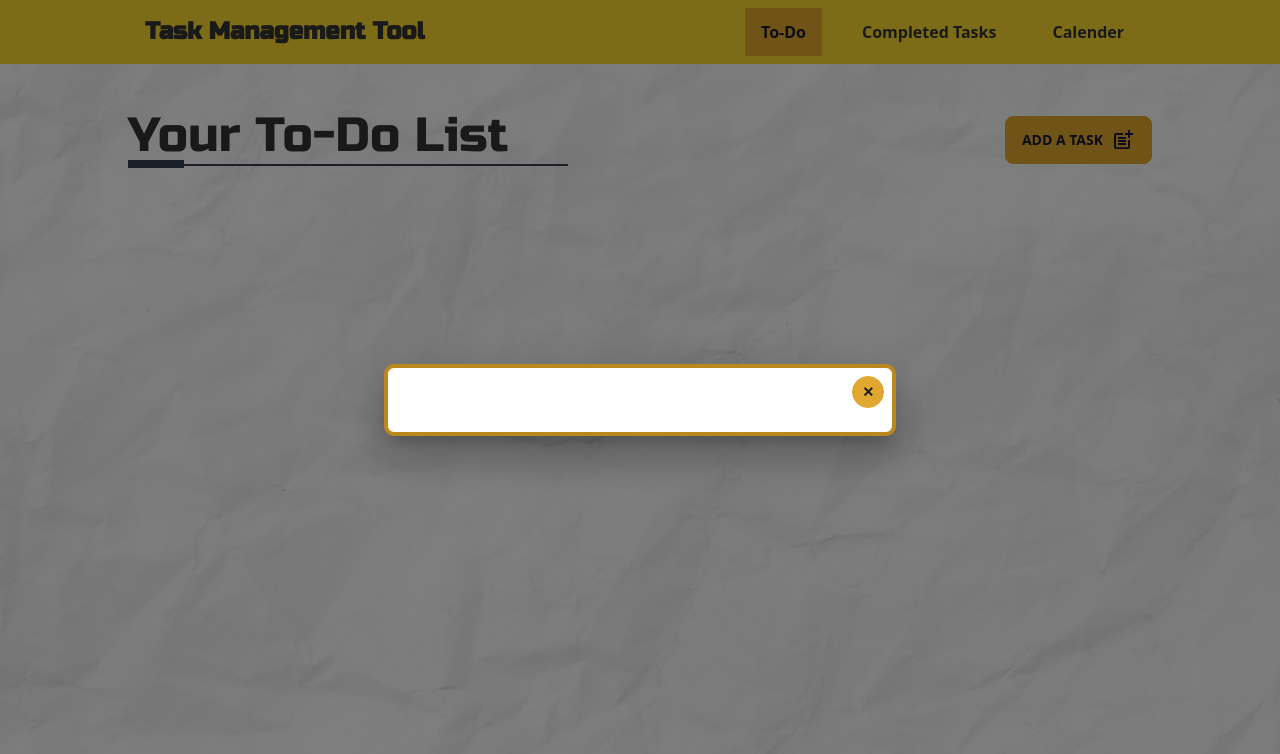
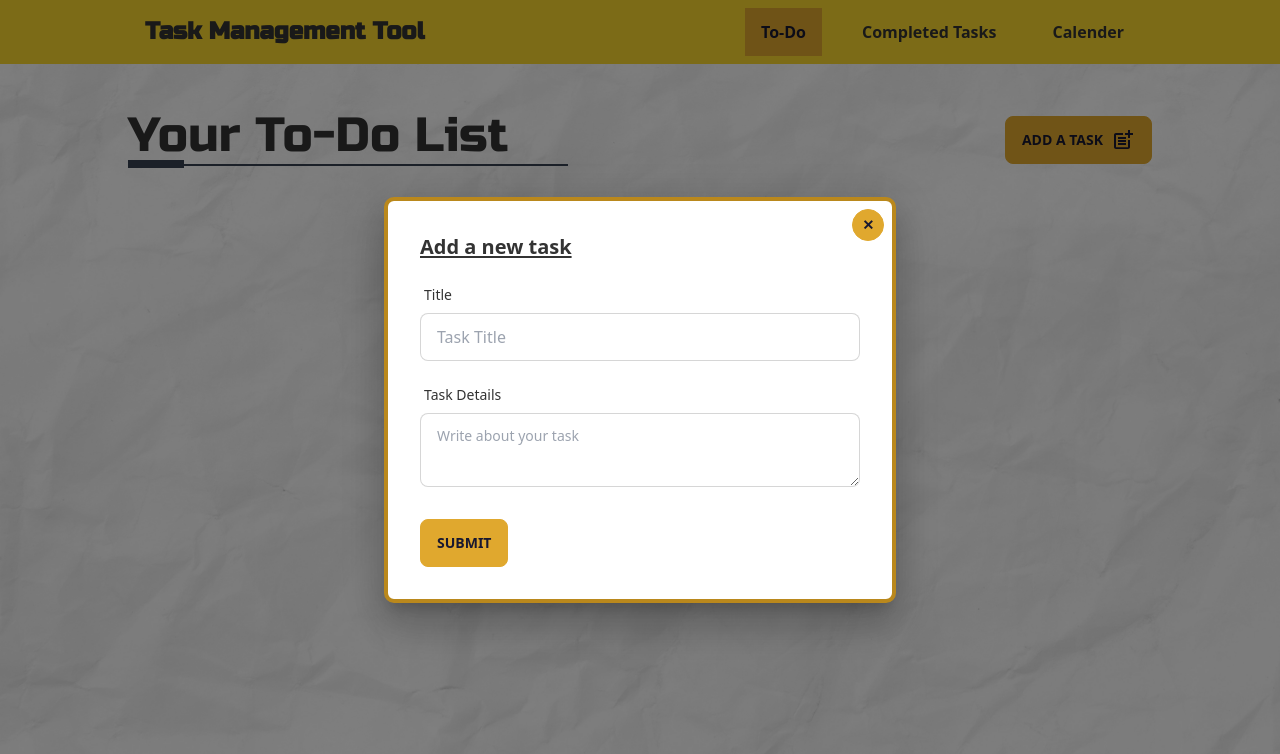
Before and after one commit to TaseenFuadJeem/task-managment-tool, a React (Create React App) app: page /to-do in a window 1280 px wide. Both pictures are taken after a click on the button "ADD A TASK". Shown: the top 754 px of the page. Built offline with nearby package versions, Linux system fonts and the light colour scheme.

Commit message:
Added form to modal in react

```diff
--- a/package.json
+++ b/package.json
@@ -11,9 +11,12 @@
     "@testing-library/react": "^13.0.0",
     "@testing-library/user-event": "^13.2.1",
     "daisyui": "^2.17.0",
+    "date-fns": "^2.28.0",
     "react": "^18.2.0",
     "react-calendar": "^3.7.0",
+    "react-day-picker": "^8.0.7",
     "react-dom": "^18.2.0",
+    "react-hook-form": "^7.33.0",
     "react-icons": "^4.4.0",
     "react-router-dom": "6",
     "react-scripts": "5.0.1",
--- a/src/Components/To-do/Todo.js
+++ b/src/Components/To-do/Todo.js
@@ -2,6 +2,7 @@ import React from 'react';
 import { MdPostAdd } from 'react-icons/md';
 import Box from '@mui/material/Box';
 import Modal from '@mui/material/Modal';
+import { useForm } from "react-hook-form";
 
 const style = {
     position: 'absolute',
@@ -20,6 +21,12 @@ const Todo = () => {
     const [open, setOpen] = React.useState(false);
     const handleOpen = () => setOpen(true);
     const handleClose = () => setOpen(false);
+
+    const { register, formState: { errors }, handleSubmit } = useForm();
+
+    const onSubmit = (data) => {
+        console.log(data)
+    };
 
     return (
         <section className='mt-20 lg:mt-28 lg:px-32 px-3'>
@@ -44,6 +51,43 @@ const Todo = () => {
             >
                 <Box className='lg:w-2/5 w-11/12' sx={style}>
                     <label onClick={handleClose} class="btn btn-primary btn-sm btn-circle absolute right-2 top-2">✕</label>
+
+                    <h1 className='text-xl font-bold underline underline-offset-2 mb-4'>Add a new task</h1>
+
+                    <form onSubmit={handleSubmit(onSubmit)}>
+                        <div className="form-control">
+                            <label className="label">
+                                <span className="label-text">Title</span>
+                            </label>
+                            <input type="text" placeholder="Task Title" className="input input-bordered" {...register("title", {
+                                required: {
+                                    value: true,
+                                    message: "Title is required"
+                                }
+                            })} />
+                            <label className="label">
+                                {errors.title?.type === 'required' && <span className="label-text-alt text-red-500">{errors.title.message}</span>}
+                            </label>
+                        </div>
+
+                        <div className="form-control">
+                            <label className="label">
+                                <span className="label-text">Task Details</span>
+                            </label>
+                            <textarea type="text" placeholder="Write about your task" className="textarea textarea-bordered" {...register("details", {
+                                required: {
+                                    value: true,
+                                    message: "Task details is required"
+                                }
+                            })} />
+                            <label className="label">
+                                {errors.details?.type === 'required' && <span className="label-text-alt text-red-500">{errors.details.message}</span>}
+                            </label>
+                        </div>
+
+                        <input className='btn btn-primary mt-4' type="submit" />
+                    </form>
+
                 </Box>
             </Modal>
 
```
Also changed, not shown: 1 other file (tests, documents, lock files or other folders).
